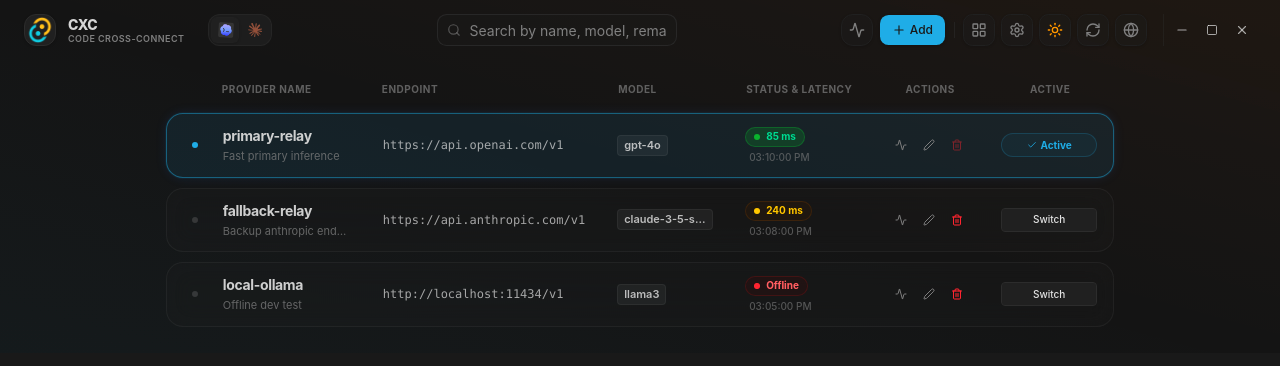
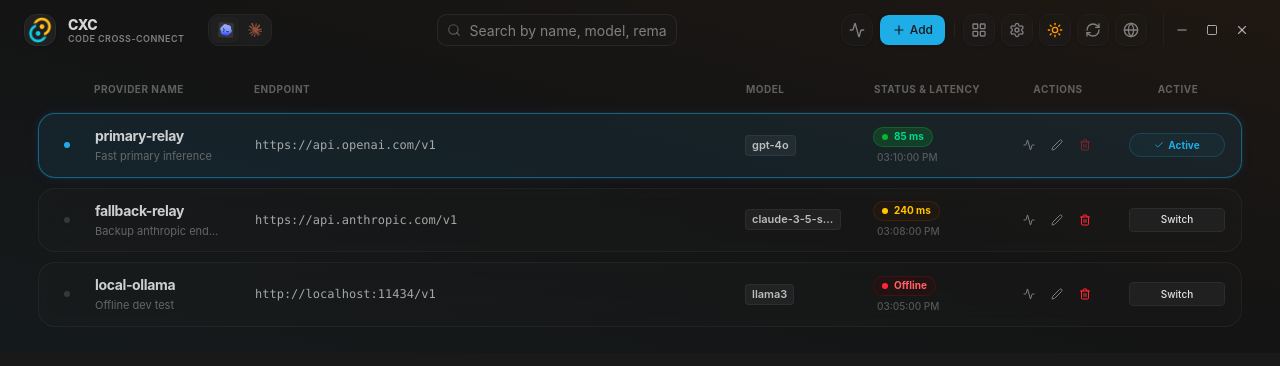
Before and after one commit to zhang3say/cxc, a React (Vite) app in the folder cxc-desktop/: page / in a window 1280 px wide. Shown: the top 366 px of the page. Built offline with nearby package versions, Linux system fonts and the light colour scheme.

Commit message:
style: 将 Card 视图网格列改为自适应平铺布局，并拓宽主容器最大宽度限制

```diff
--- a/cxc-desktop/src/App.tsx
+++ b/cxc-desktop/src/App.tsx
@@ -1240,7 +1240,7 @@ function App() {
       </header>
 
       {/* Main Container */}
-      <main className="max-w-6xl mx-auto px-6 py-4 space-y-6">
+      <main className="max-w-[1800px] w-full mx-auto px-6 py-4 space-y-6">
         {/* Error Alert */}
         {error && (
           <div className="rounded-xl border border-red-200/60 bg-red-500/5 p-4 dark:border-red-900/40 dark:bg-red-950/10 text-red-600 dark:text-red-400 flex items-start gap-3 animate-in fade-in slide-in-from-top-2 duration-200">
@@ -1423,7 +1423,7 @@ function App() {
                 </div>
               ) : (
                 /* Card Grid View Layout */
-                <div className="grid grid-cols-1 md:grid-cols-2 lg:grid-cols-3 gap-4">
+                <div className="grid grid-cols-[repeat(auto-fill,minmax(280px,1fr))] gap-4">
                   {filteredProviders.map((p) => {
                     const isActive = currentActive === p.name;
                     const isThisSwitching = switching === p.name;
```
